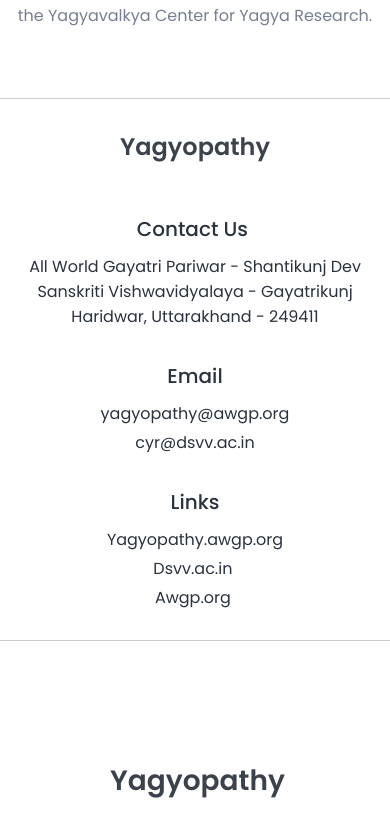
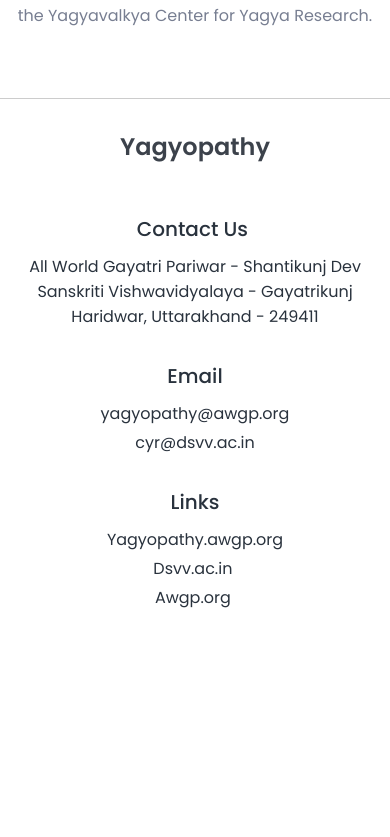
Before and after one commit to prakharseth/Yagyopathy, a Next.js app: page / in a window 390 px wide. Shown: the part 4651-5488 px from the top of the page. After the commit the page ends 5281 px from the top, so only its background shows below. Built offline with nearby package versions, Linux system fonts and the light colour scheme.

Commit message:
footer-responsive-fix

```diff
--- a/components/footerdesk.tsx
+++ b/components/footerdesk.tsx
@@ -16,7 +16,7 @@ const Footerdesk: NextPage<FooterdeskType> = ({ footerdeskWidth }) => {
 
   return (
     <div
-      className="w-full bg-white box-border overflow-hidden flex flex-row items-start justify-between max-w-[1280px] text-left text-sm text-darkslategray-200 font-body-2 border-t-[1px] border-solid border-gray-400"
+      className="lg:flex md:hidden sm:hidden w-full bg-white box-border overflow-hidden flex flex-row items-start justify-between max-w-[1280px] text-left text-sm text-darkslategray-200 font-body-2 border-t-[1px] border-solid border-gray-400"
       style={footerdeskStyle}
     >
       <div className="self-stretch w-[398px] overflow-hidden shrink-0 flex flex-col items-start justify-center py-[107px] px-[100px] box-border">
```
